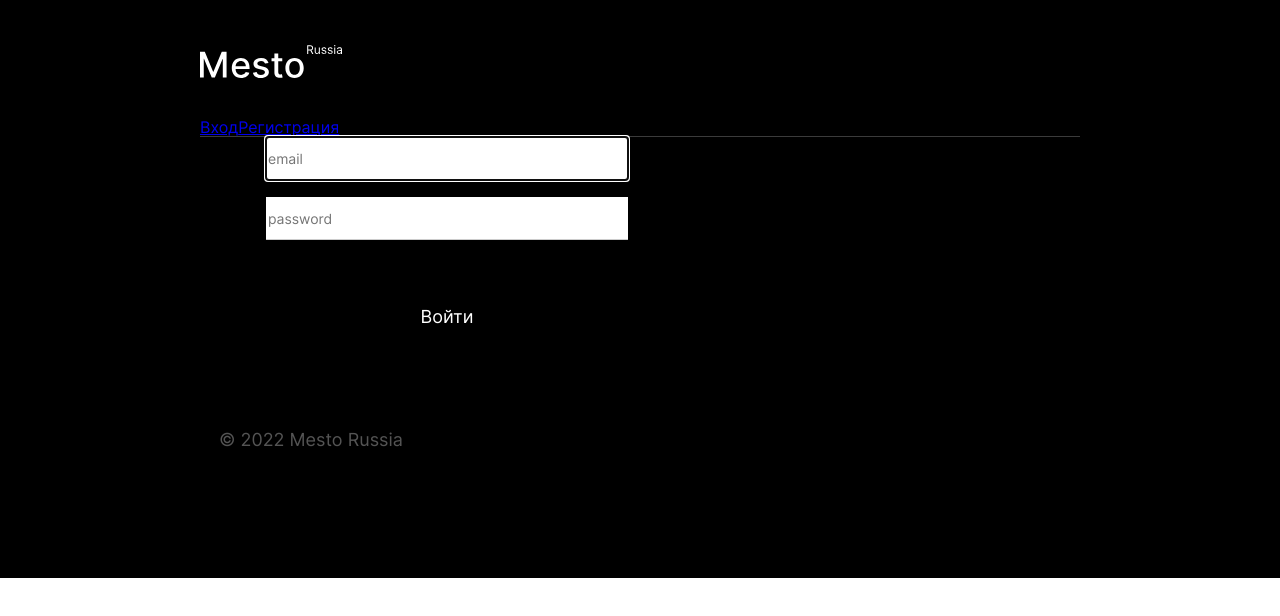
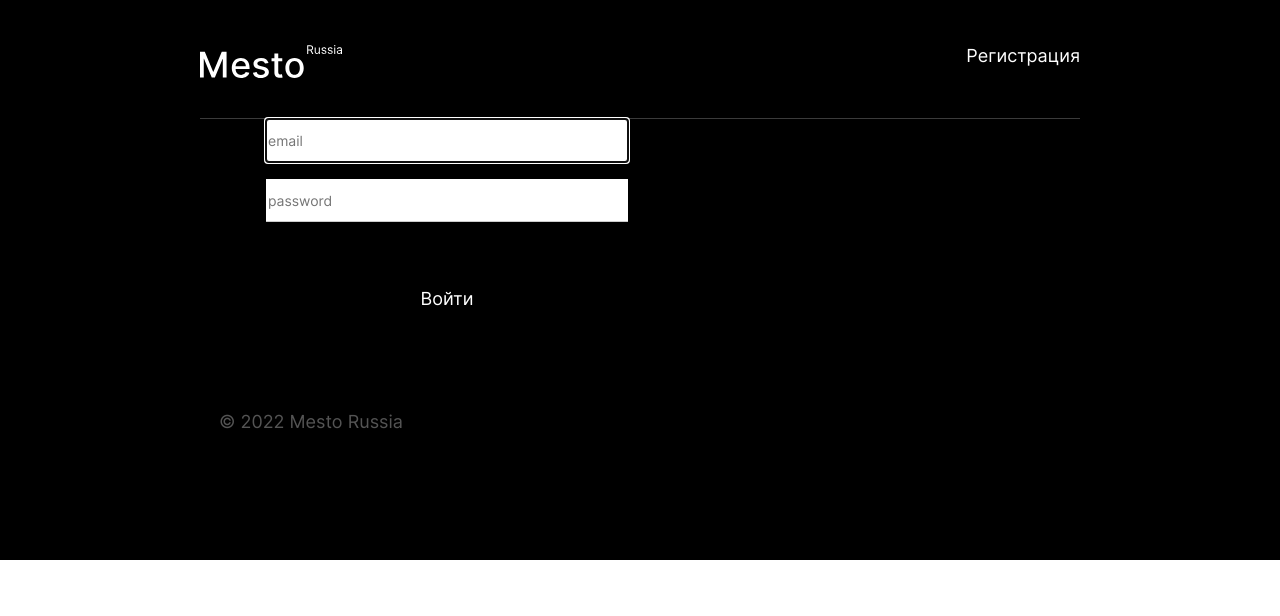
Before and after one commit to SevaMarkov88/mesto-react-auth, a React app: page /sign-in in a window 1280 px wide. Built offline with nearby package versions, Linux system fonts and the light colour scheme; no server answers.

Commit message:
navbar style added

```diff
--- a/src/blocks/header/header.css
+++ b/src/blocks/header/header.css
@@ -1,6 +1,7 @@
 .header {
    border-bottom: 1px solid rgba(84, 84, 84, .7);
-   display: grid;
+   display: flex;
+   justify-content: space-between;
 }
 
 @media (max-width: 900px)  {
--- /dev/null
+++ b/src/blocks/menu/__item/menu__item.css
@@ -0,0 +1,7 @@
+.menu__item {
+    font-size: 18px;
+    line-height: 22px;
+    text-align: right;
+    color: #FFFFFF;
+    text-decoration: none;
+}
--- a/src/components/NavBar.js
+++ b/src/components/NavBar.js
@@ -4,14 +4,14 @@
 function NavBar() {
     return (
       <nav className="menu">
-        <NavLink
+        {/* <NavLink
           exact
           className="menu__item"
           activeClassName="menu__item_active"
           to="/sing-in"
         >
           Вход
-        </NavLink>
+        </NavLink> */}
         <NavLink
           className="menu__item"
           activeClassName="menu__item_active"
--- a/src/index.css
+++ b/src/index.css
@@ -13,6 +13,10 @@
 
 /* header */
 @import url(blocks/header/header.css);
+
+/* menu */
+@import url(blocks/menu/menu.css);
+@import url(blocks/menu/__item/menu__item.css);
 
 /* main */
 @import url(blocks/main/main.css);
```
Also changed, not shown: src/blocks/menu/menu.css (added).
